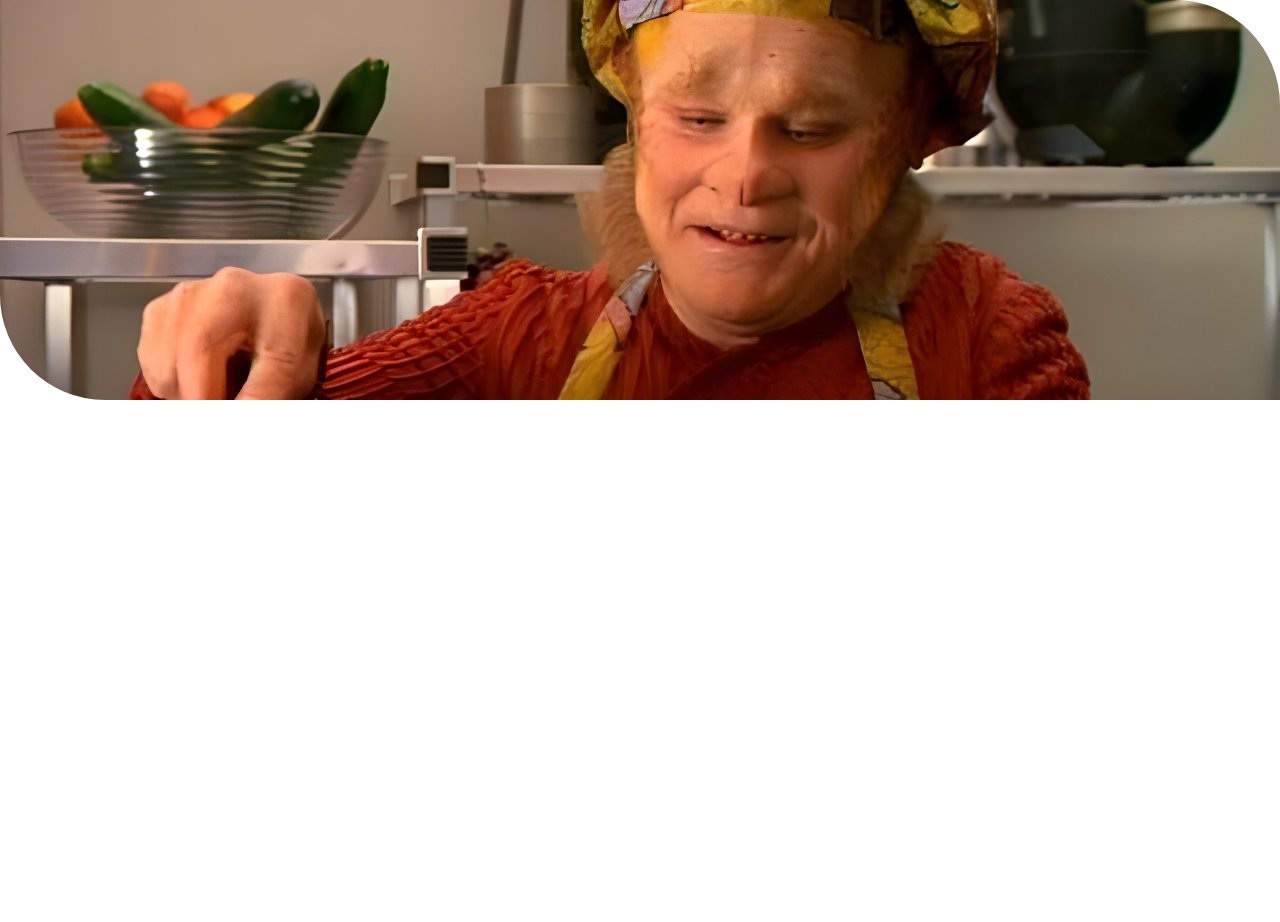
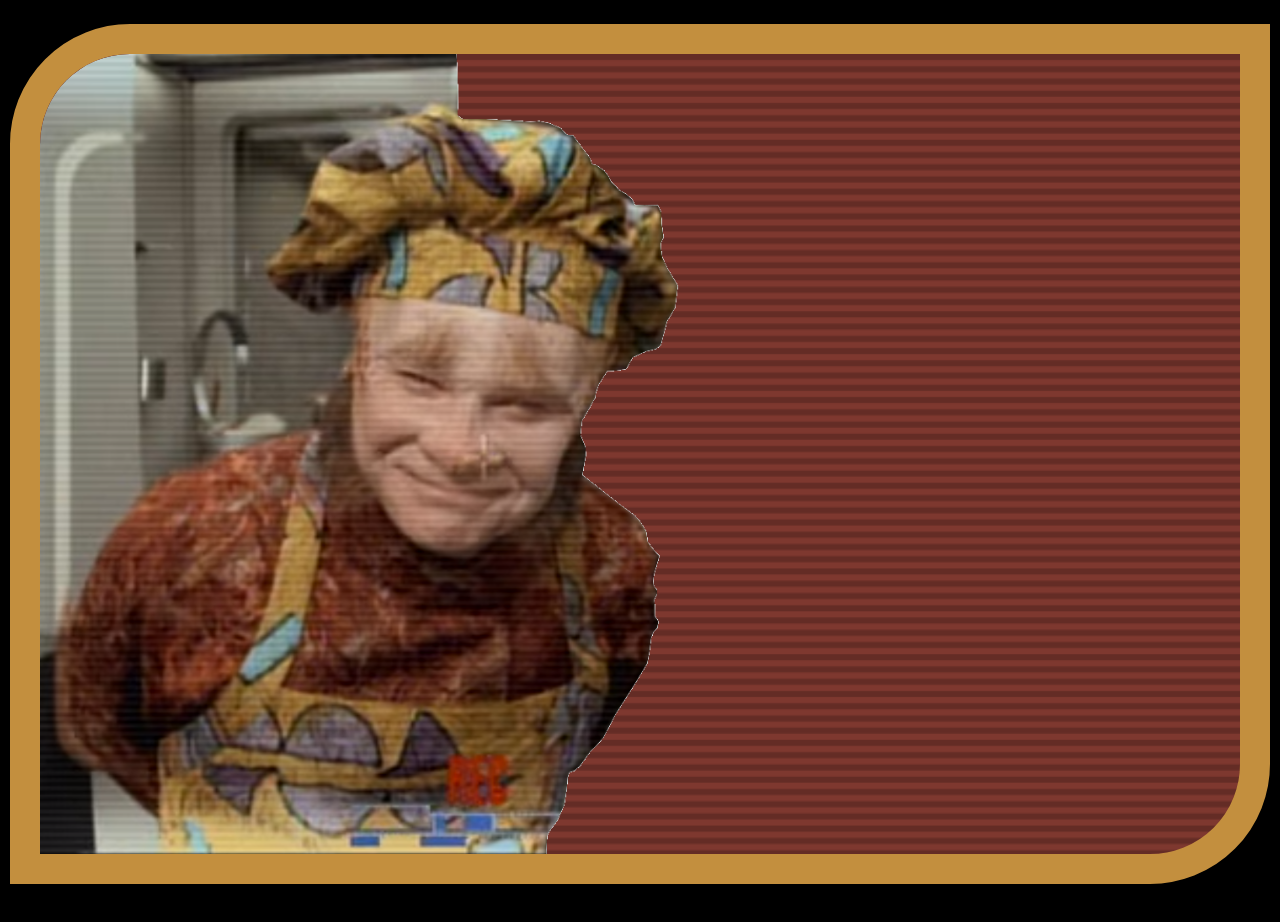
Before and after one commit to Vebriclya/odin-restaurant-page, a website built with webpack: page dist/index.html in a window 1280 px wide. Before the commit the page ends 800 px from the top, so only its background shows below. Built offline with nearby package versions, Linux system fonts and the light colour scheme.

Commit message:
Added some styling and divs

```diff
--- a/package.json
+++ b/package.json
@@ -5,6 +5,8 @@
   "main": "index.js",
   "scripts": {
     "test": "echo \"Error: no test specified\" && exit 1",
+    "watch": "webpack --watch",
+    "start": "webpack serve --open",
     "build": "webpack"
   },
   "repository": {
@@ -19,8 +21,12 @@
   "homepage": "https://github.com/Vebriclya/odin-restaurant-page#readme",
   "devDependencies": {
     "css-loader": "^6.8.1",
+    "html-webpack-plugin": "^5.5.3",
     "style-loader": "^3.3.3",
     "webpack": "^5.89.0",
     "webpack-cli": "^5.1.4"
+  },
+  "dependencies": {
+    "webpack-dev-server": "^4.15.1"
   }
 }
--- a/src/index.js
+++ b/src/index.js
@@ -1,16 +1,34 @@
 import './style.css';
-import NeelixHeaderImg from './neelix-header.jpeg';
+import WelcomeLeft from './neeliximg.png';
+import ScanLines from './scan-7133901_1920.png';
 
 
 
 function component() {
     const element = document.createElement('div');
+    element.className = "window-div";
 
-    const NeelixHeader = new Image();
-    NeelixHeader.src = NeelixHeaderImg;
-    NeelixHeader.className = "header-image";
+    const borderControl = document.createElement('div');
+    borderControl.className = 'border-control';
 
-    element.appendChild(NeelixHeader);
+    const pageContainer = document.createElement('div');
+    pageContainer.className = 'page-container';
+
+    element.appendChild(borderControl)
+    borderControl.appendChild(pageContainer);
+
+    const WelcomeImage = new Image();
+    WelcomeImage.src = WelcomeLeft;
+    WelcomeImage.className = "welcome-image";
+
+    pageContainer.appendChild(WelcomeImage);
+
+
+    const ScanLineOverlay = new Image();
+    ScanLineOverlay.src = ScanLines;
+    ScanLineOverlay.className = 'scan-lines';
+
+    pageContainer.appendChild(ScanLineOverlay);
 
     return element;
 }
--- a/src/style.css
+++ b/src/style.css
@@ -3,10 +3,44 @@
     padding: 0;
 }
 
-.header-image{
+.window-div{
     width: 100vw;
-    height: 400px;
+    height: 100vw;
+    display: flex;
+    justify-content: center;
+}
+
+.page-container{
+    width: 1200px;
+    height: 800px;
+    margin-top: 3vh;
+    border: 30px solid #C38F3E;
+    background-color: #7e382f;
+    border-radius: 120px 0px 120px 0px;
+    position: relative;
+    overflow: hidden;
+}
+
+.welcome-image{
+    height: 800px;
     object-fit: cover;
-    object-position: 0 19%;
-    border-radius: 0px 105px 0px 105px;
+    object-position: 0 25%;
+    z-index: 2;
+    border-radius: 90px 0px 0px 0px;
+    position: relative;
+    left: 0px;
+    top: 0px;
 }
+
+.scan-lines{
+    height: 100vw;
+    z-index: 1;
+    position: absolute;
+    left: 0px;
+    top: 0px;
+    opacity: 20%;
+}
+
+body{
+    background-color: #000;
+}
--- a/webpack.config.js
+++ b/webpack.config.js
@@ -1,10 +1,25 @@
 const path = require('path');
+const HtmlWebpackPlugin = require('html-webpack-plugin');
 
 module.exports = {
+    mode: 'development',
     entry: './src/index.js',
+    devtool: 'inline-source-map',
+    devServer: {
+        static: './dist',
+    },
+    plugins: [
+        new HtmlWebpackPlugin({
+            title: 'Neelix\'s Galactic Grill',
+        }),
+    ],
     output: {
-        filename: 'bundle.js',
+        filename: '[name].bundle.js',
         path: path.resolve(__dirname, 'dist'),
+        clean: true,
+    },
+    optimization: {
+        runtimeChunk: 'single',
     },
     module: {
         rules: [
```
Also changed, not shown: dist/bundle.js (deleted), dist/index.html, dist/main.bundle.js (added), dist/main.js (deleted), dist/runtime.bundle.js (added), src/neeliximg.png (added), src/scan-7133901.svg (added), src/scan-7133901_1920.png (added), 1 other file.
